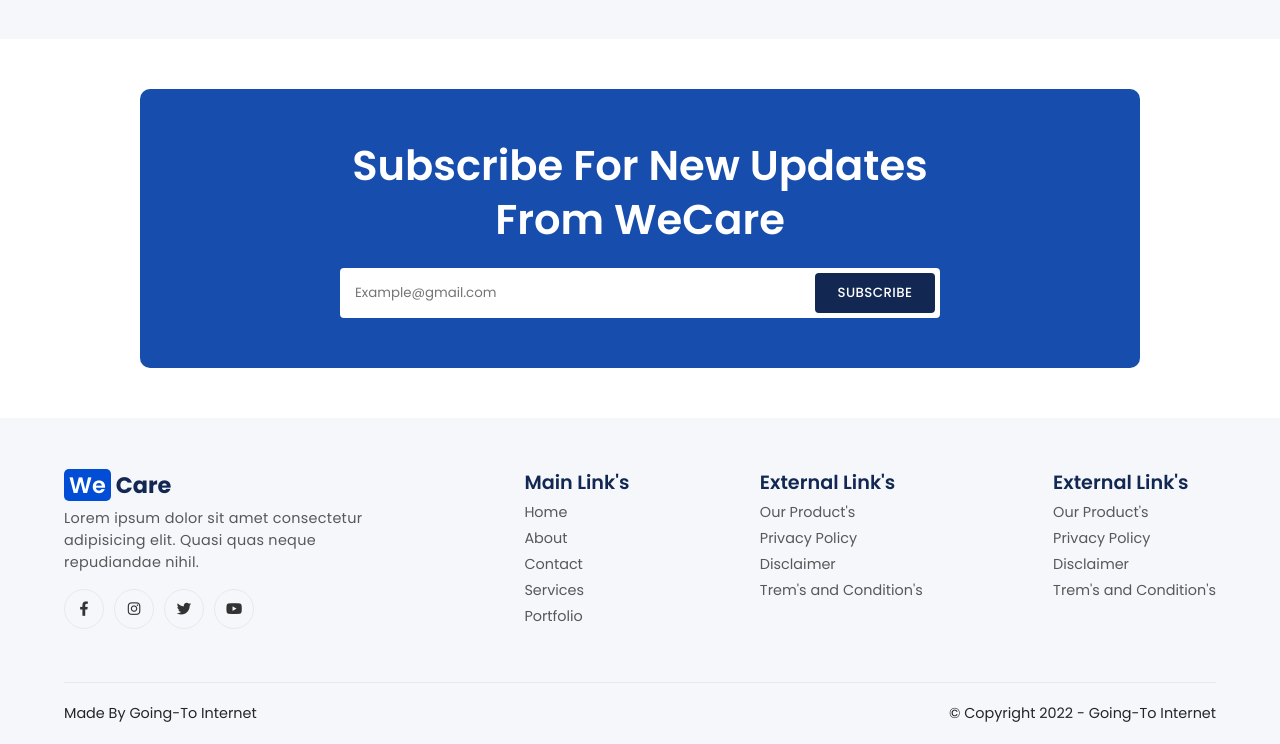
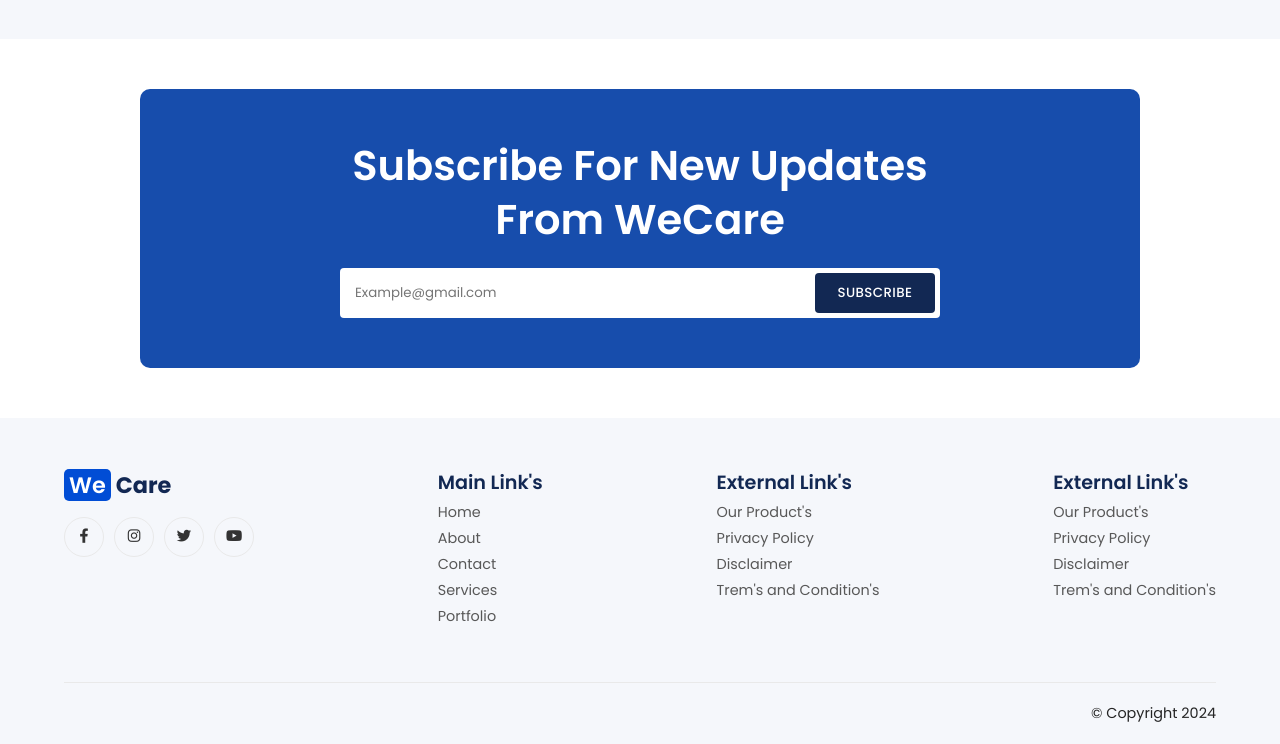
Before and after one commit to tushargupta1504/We-Care, a plain HTML site: page index.html in a window 1280 px wide. Shown: the part 4172-4916 px from the top of the page. Drawn offline with nearby package versions, Linux system fonts and the light colour scheme.

Commit message:
Update index.html

```diff
--- a/index.html
+++ b/index.html
@@ -593,7 +593,7 @@
                     <!--logo-->
                     <a href="#" class="logo"><span>We</span>Care</a>
                     <!--details-->
-                    <p>Lorem ipsum dolor sit amet consectetur adipisicing elit. Quasi quas neque repudiandae nihil.</p>
+                    <p> </p>
                     <!--social-box-->
                     <div class="footer-social">
                         <a href="#"><i class="fa-brands fa-facebook-f"></i></a>
@@ -639,8 +639,8 @@
 
             <!--**bottom**********************-->
             <div class="footer-bottom">
-                <span class="footer-owner">Made By Going-To Internet</span>
-                <span class="copyright">&#169; Copyright 2022 -  Going-To Internet</span>
+                <span class="footer-owner"></span>
+                <span class="copyright">&#169; Copyright 2024 </span>
             </div>
         </footer>
 
```
